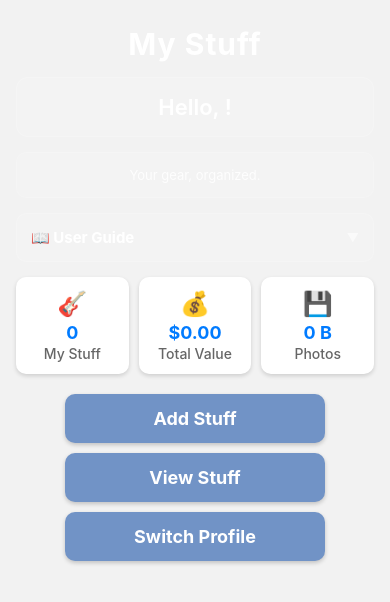
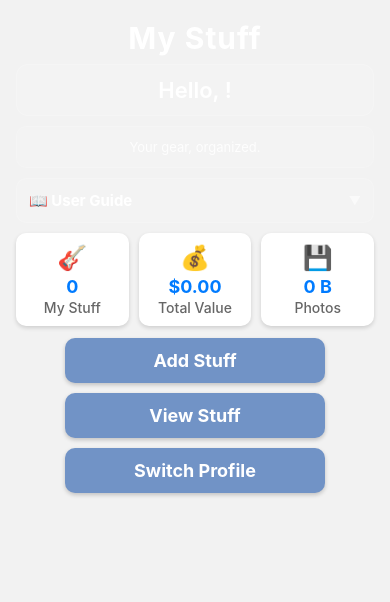
Before and after one commit to dps3ven/my_stuff, a React Native app: screen /Dashboard in a window 390 px wide. Shown: the top 602 px of the page. Built offline with nearby package versions, Linux system fonts and the light colour scheme; no server answers.

Commit message:
condense dashboard card spacing/padding

```diff
--- a/screens/DashboardScreen.js
+++ b/screens/DashboardScreen.js
@@ -220,11 +220,11 @@ const styles = StyleSheet.create({
   },
   scrollContent: {
     padding: 16,
-    paddingBottom: 30,
+    paddingBottom: 20,
   },
   header: {
-    marginBottom: 15,
-    marginTop: 10,
+    marginBottom: 8,
+    marginTop: 4,
   },
   appTitle: {
     fontSize: 30,
@@ -235,9 +235,9 @@ const styles = StyleSheet.create({
   },
   welcomeCard: {
     backgroundColor: 'rgba(255, 255, 255, 0.1)',
-    padding: 16,
+    padding: 12,
     borderRadius: 12,
-    marginBottom: 15,
+    marginBottom: 10,
     borderWidth: 1,
     borderColor: 'rgba(255, 255, 255, 0.2)',
   },
@@ -250,8 +250,8 @@ const styles = StyleSheet.create({
   whyCard: {
     backgroundColor: 'rgba(255, 255, 255, 0.08)',
     borderRadius: 10,
-    padding: 12,
-    marginBottom: 15,
+    padding: 10,
+    marginBottom: 10,
     borderWidth: 1,
     borderColor: 'rgba(255, 255, 255, 0.15)',
   },
@@ -264,8 +264,8 @@ const styles = StyleSheet.create({
   instructionsCard: {
     backgroundColor: 'rgba(255, 255, 255, 0.1)',
     borderRadius: 10,
-    padding: 14,
-    marginBottom: 15,
+    padding: 12,
+    marginBottom: 10,
     borderWidth: 1,
     borderColor: 'rgba(255, 255, 255, 0.15)',
   },
@@ -306,12 +306,12 @@ const styles = StyleSheet.create({
   statsContainer: {
     flexDirection: 'row',
     justifyContent: 'space-around',
-    marginBottom: 20,
+    marginBottom: 12,
     gap: 10,
   },
   statCard: {
     backgroundColor: 'white',
-    padding: 12,
+    padding: 10,
     borderRadius: 10,
     alignItems: 'center',
     flex: 1,
@@ -343,7 +343,7 @@ const styles = StyleSheet.create({
     gap: 10,
   },
   button: {
-    padding: 14,
+    padding: 12,
     borderRadius: 10,
     minWidth: 260,
     flexDirection: 'row',
```
